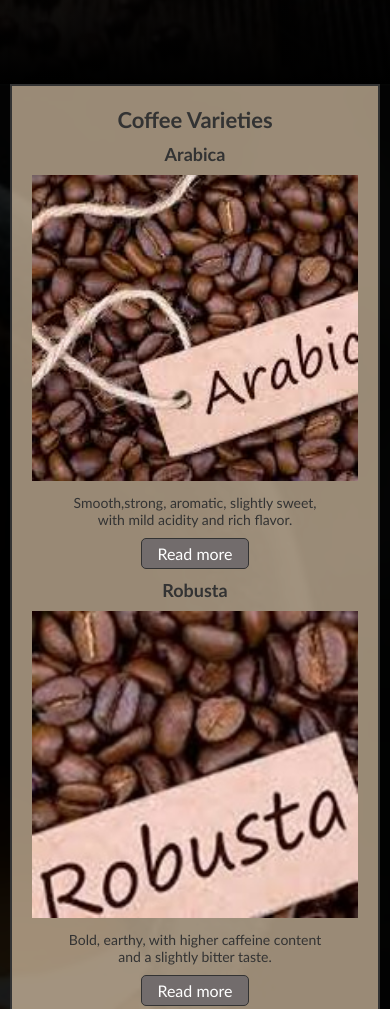
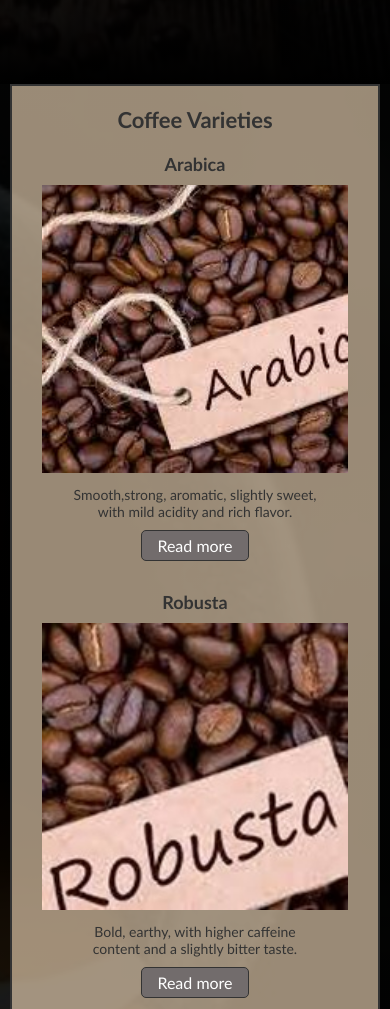
Before and after one commit to Nebojsaposao/ICT_Cortex_first_web_site, a plain HTML site: page index.html in a window 390 px wide. Shown: the part 760-1769 px from the top of the page. Drawn offline with Linux system fonts and the light colour scheme.

Commit message:
card2 commit

```diff
--- a/css/main.css
+++ b/css/main.css
@@ -681,7 +681,6 @@ body{
 }
 .container-card-holder{
   width: 100%; /* Svaka kartica zauzima trećinu širine */
-  padding: unset;
 }
 .container-cards h2{
   font-size: 22px; /* Veličina fonta za naslov */
```
